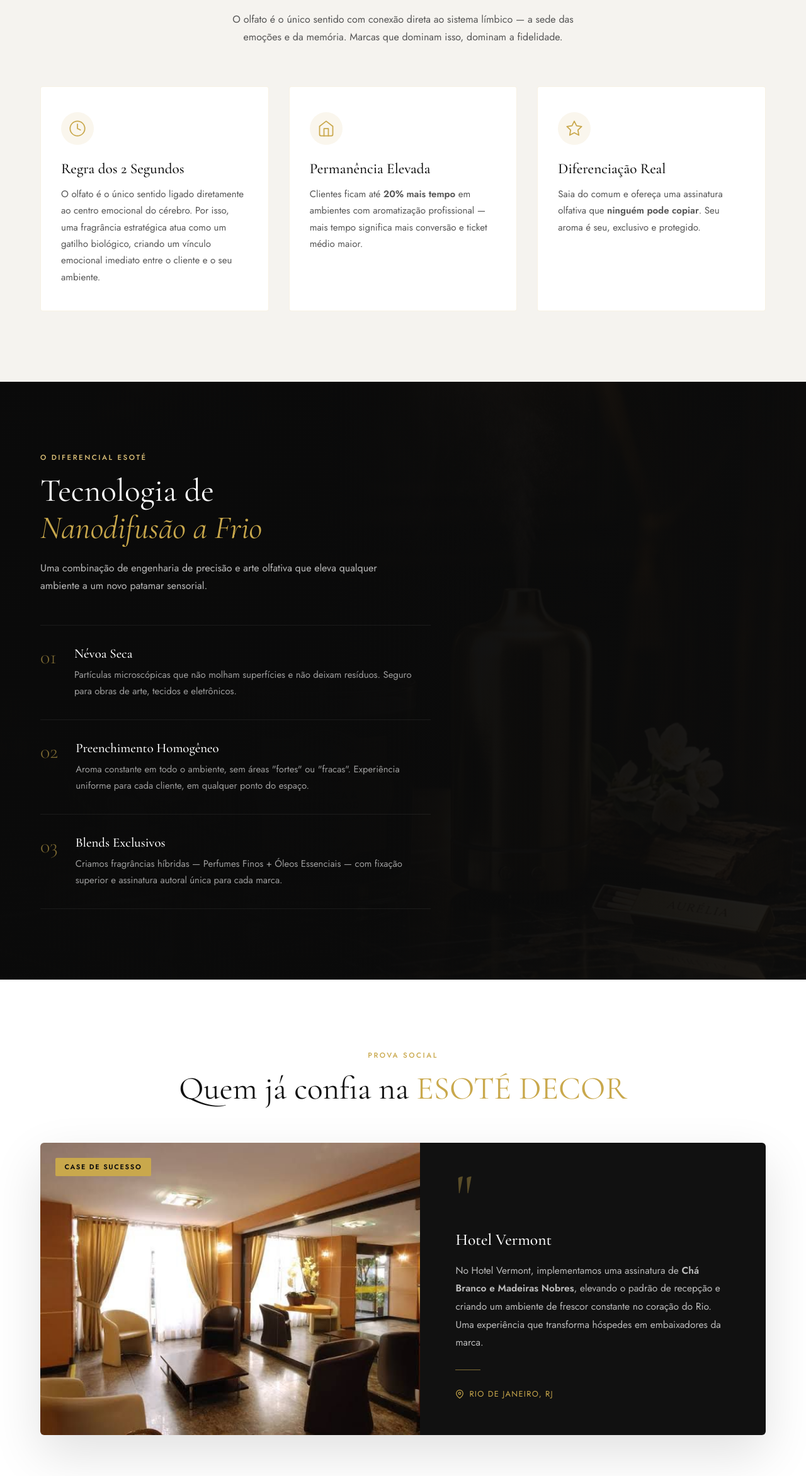
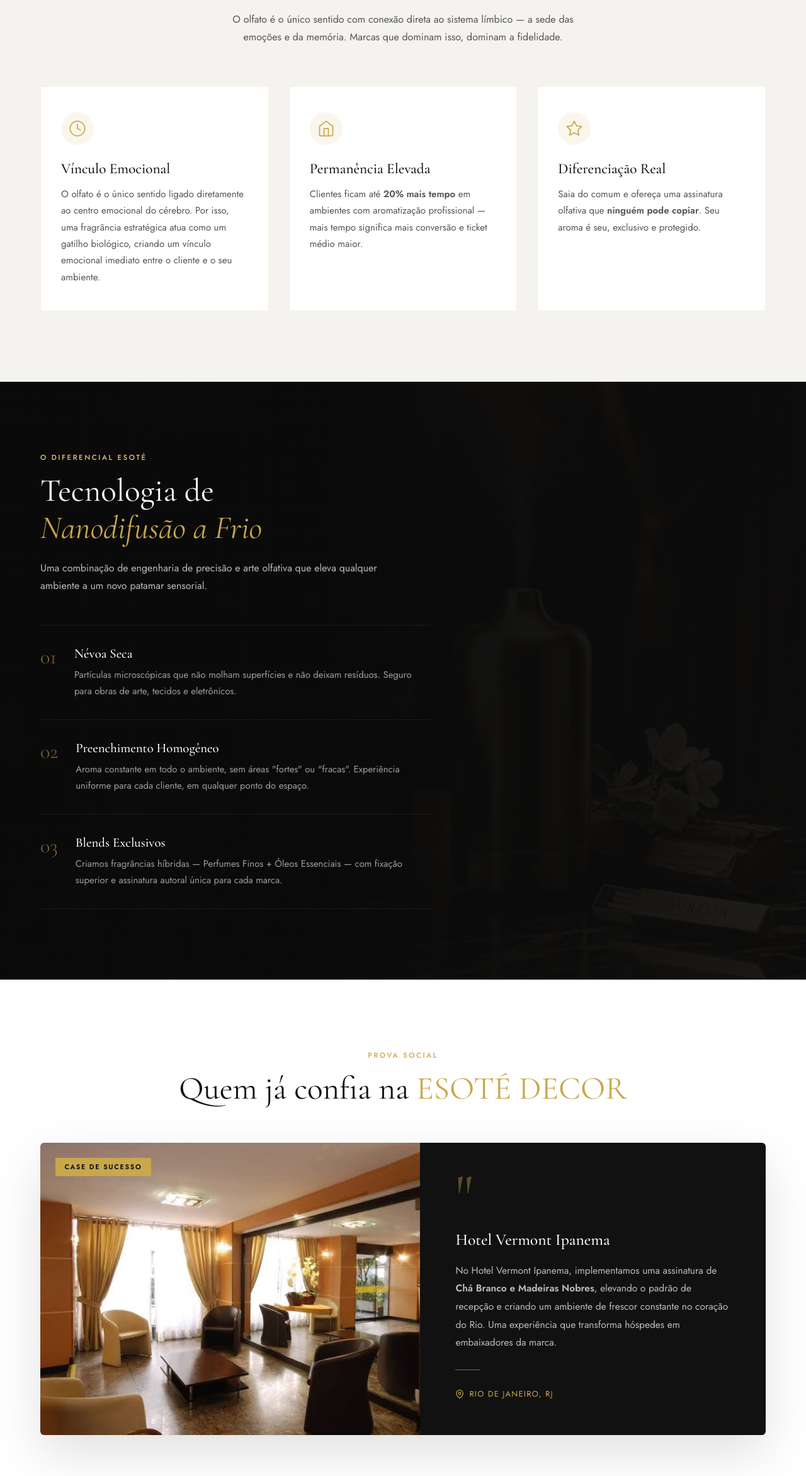
Before and after one commit to phcortes/esotedecor, a plain HTML site: page index.html in a window 1280 px wide. Shown: the part 1110-3453 px from the top of the page at 63% size. Drawn offline with nearby package versions, Linux system fonts and the light colour scheme.

Commit message:
update 2

```diff
--- a/index.html
+++ b/index.html
@@ -105,7 +105,7 @@
               <polyline points="12 6 12 12 16 14" />
             </svg>
           </div>
-          <h3 class="why-card-title">Regra dos 2 Segundos</h3>
+          <h3 class="why-card-title">Vínculo Emocional</h3>
           <p class="why-card-text">O olfato é o único sentido ligado diretamente ao centro emocional do cérebro. Por
             isso, uma fragrância estratégica atua como um gatilho biológico, criando um vínculo emocional imediato entre
             o cliente e o seu ambiente.</p>
@@ -194,9 +194,10 @@
         </div>
         <div class="case-text-wrap">
           <div class="case-quote-icon">"</div>
-          <p class="case-hotel-name">Hotel Vermont</p>
+          <p class="case-hotel-name">Hotel Vermont Ipanema</p>
           <p class="case-description">
-            No Hotel Vermont, implementamos uma assinatura de <strong>Chá Branco e Madeiras Nobres</strong>, elevando o
+            No Hotel Vermont Ipanema, implementamos uma assinatura de <strong>Chá Branco e Madeiras Nobres</strong>,
+            elevando o
             padrão de recepção e criando um ambiente de frescor constante no coração do Rio. Uma experiência que
             transforma hóspedes em embaixadores da marca.
           </p>
```
